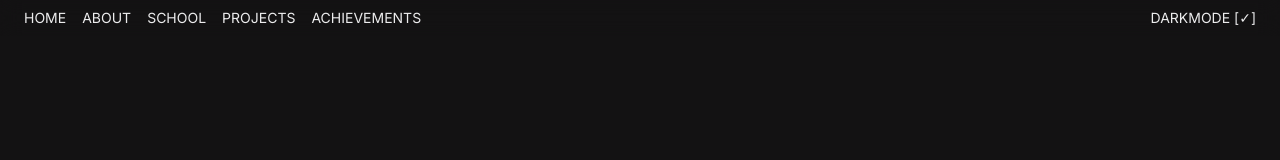
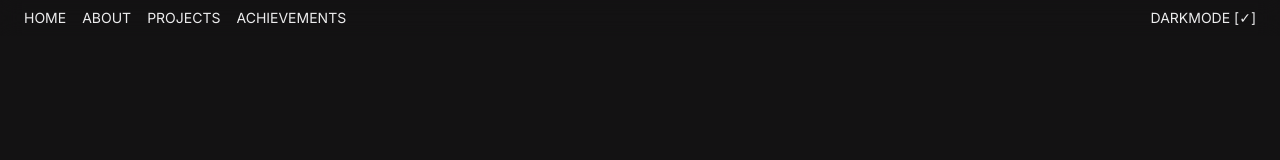
Before and after one commit to caffeinated01/portfolio, a React (Vite) app: page / in a window 1280 px wide. Shown: the top 160 px of the page. Built offline with nearby package versions, Linux system fonts and the light colour scheme.

Commit message:
remove school page

```diff
--- a/src/App.jsx
+++ b/src/App.jsx
@@ -1,4 +1,4 @@
-import { Routes, Route, Link } from "react-router-dom";
+import { Routes, Route } from "react-router-dom";
 import Header from "./Components/Header";
 import Home from "./Home";
 import About from "./About";
--- a/src/Components/Header.jsx
+++ b/src/Components/Header.jsx
@@ -16,7 +16,6 @@
   const links = [
     { display: "HOME", endpoint: "/" },
     { display: "ABOUT", endpoint: "/about" },
-    { display: "SCHOOL", endpoint: "/school" },
     { display: "PROJECTS", endpoint: "/projects" },
     { display: "ACHIEVEMENTS", endpoint: "/achievements" },
   ];
```
